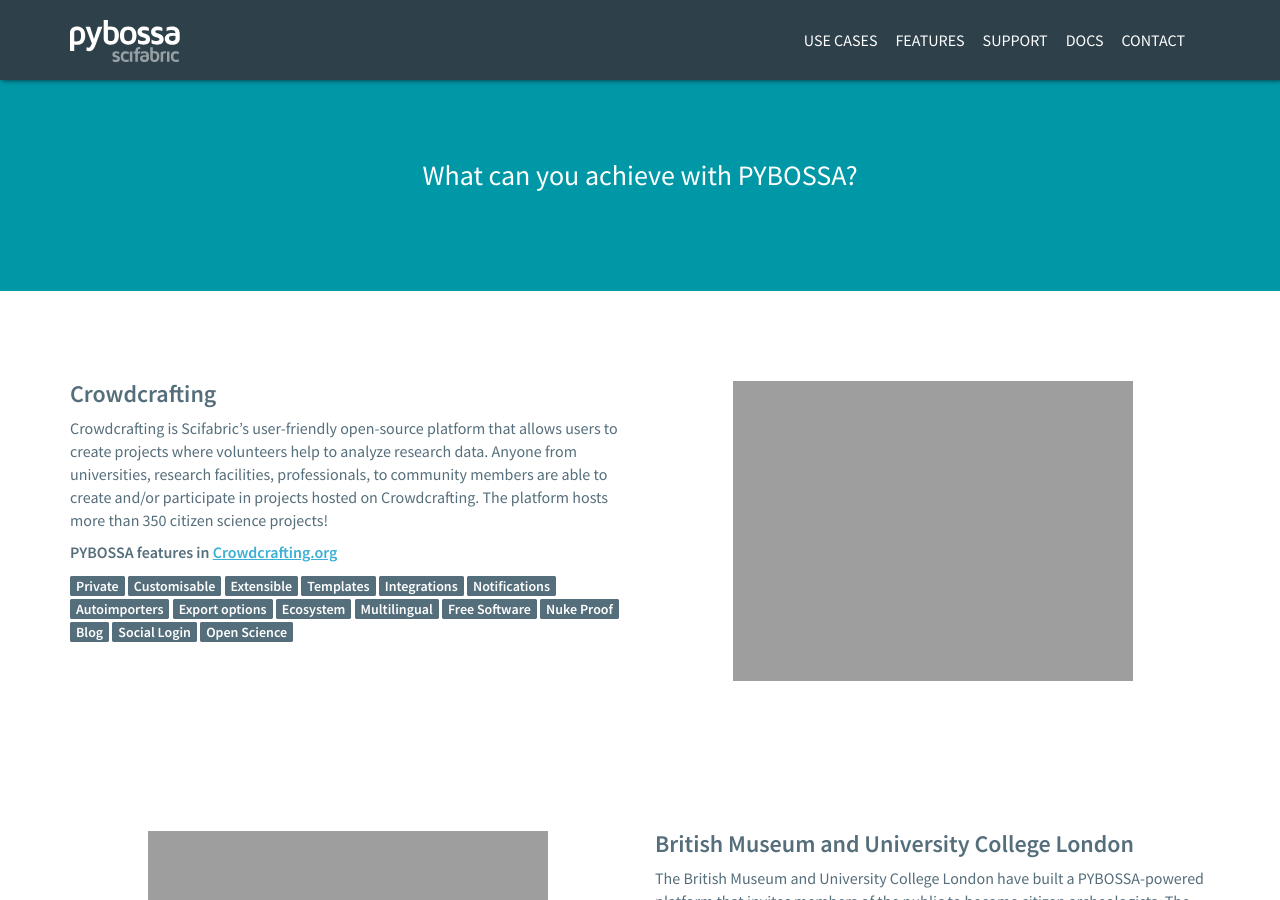
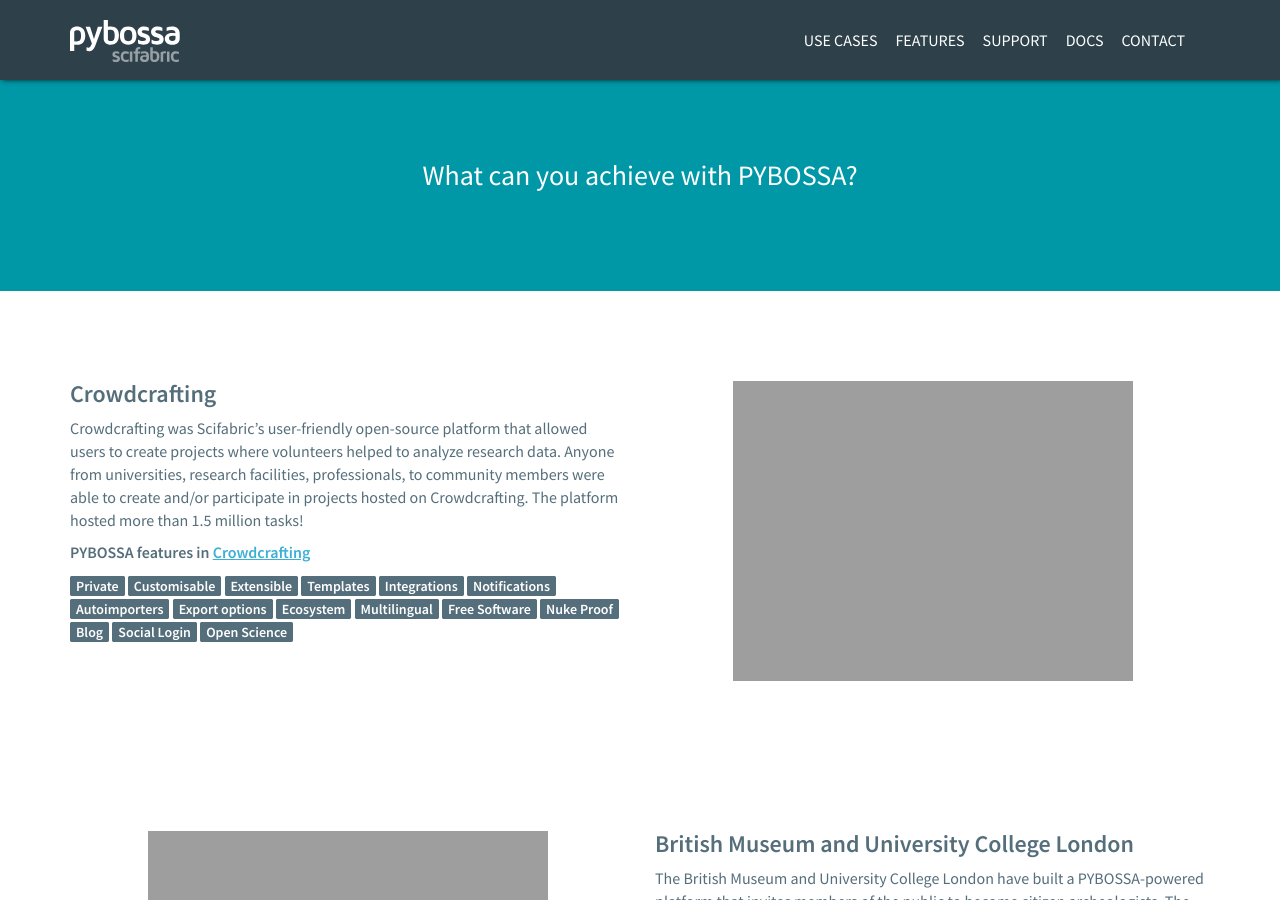
Before and after one commit to Scifabric/pybossa.github.io, a Jekyll site: the page built from getinspired/index.html, in a window 1280 px wide and 900 px high. Built offline with Jekyll 4.4.1, drawn with Linux system fonts in a browser that asks for light colours; nearby versions of some CDN libraries; comment, search, counter and statistics services are not loaded; a style sheet for code colours, icons or effects is not loaded.

Commit message:
fix: update crowdcrafting.

```diff
--- a/getinspired/index.html
+++ b/getinspired/index.html
@@ -21,8 +21,8 @@
             <div class="col-md-6">
                 <h2>Crowdcrafting</h2>
                 <p>
-                Crowdcrafting is Scifabric’s user-friendly open-source platform that allows users to create projects where volunteers help to analyze research data. Anyone from universities, research facilities, professionals, to community members are able to create and/or participate in projects hosted on Crowdcrafting. The platform hosts more than 350 citizen science projects!</p>
-                <p class="features-header">PYBOSSA features in <a href="http://crowdcrafting.org">Crowdcrafting.org</a></p>
+                Crowdcrafting was Scifabric’s user-friendly open-source platform that allowed users to create projects where volunteers helped to analyze research data. Anyone from universities, research facilities, professionals, to community members were able to create and/or participate in projects hosted on Crowdcrafting. The platform hosted more than 1.5 million tasks!</p>
+                <p class="features-header">PYBOSSA features in <a href="https://scifabric.com/crowdcrafting">Crowdcrafting</a></p>
                 <ul class="list-features">
                     <li><a href="/features/#private">Private</a></li>
                     <li><a href="/features/#customisable">Customisable</a></li>
```
